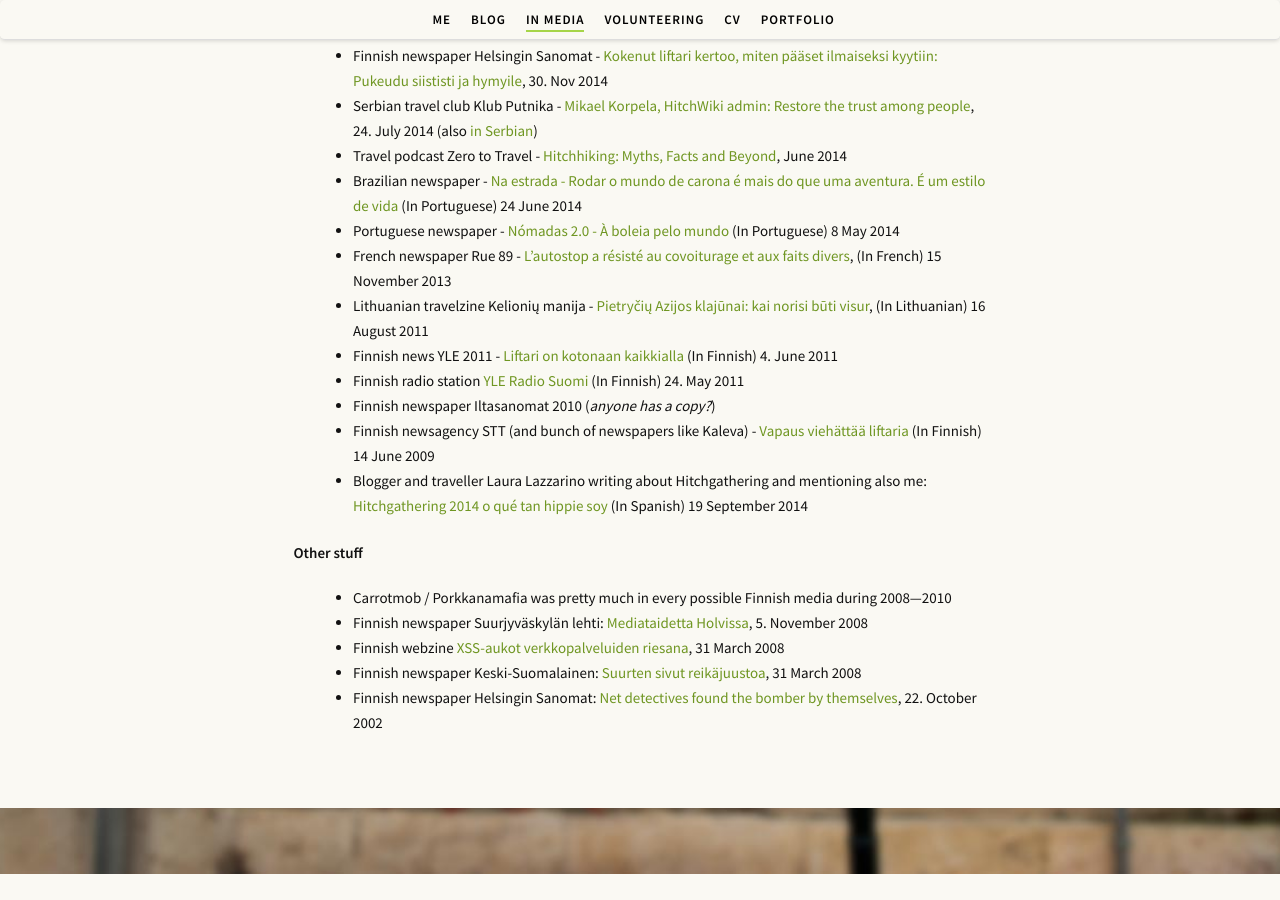
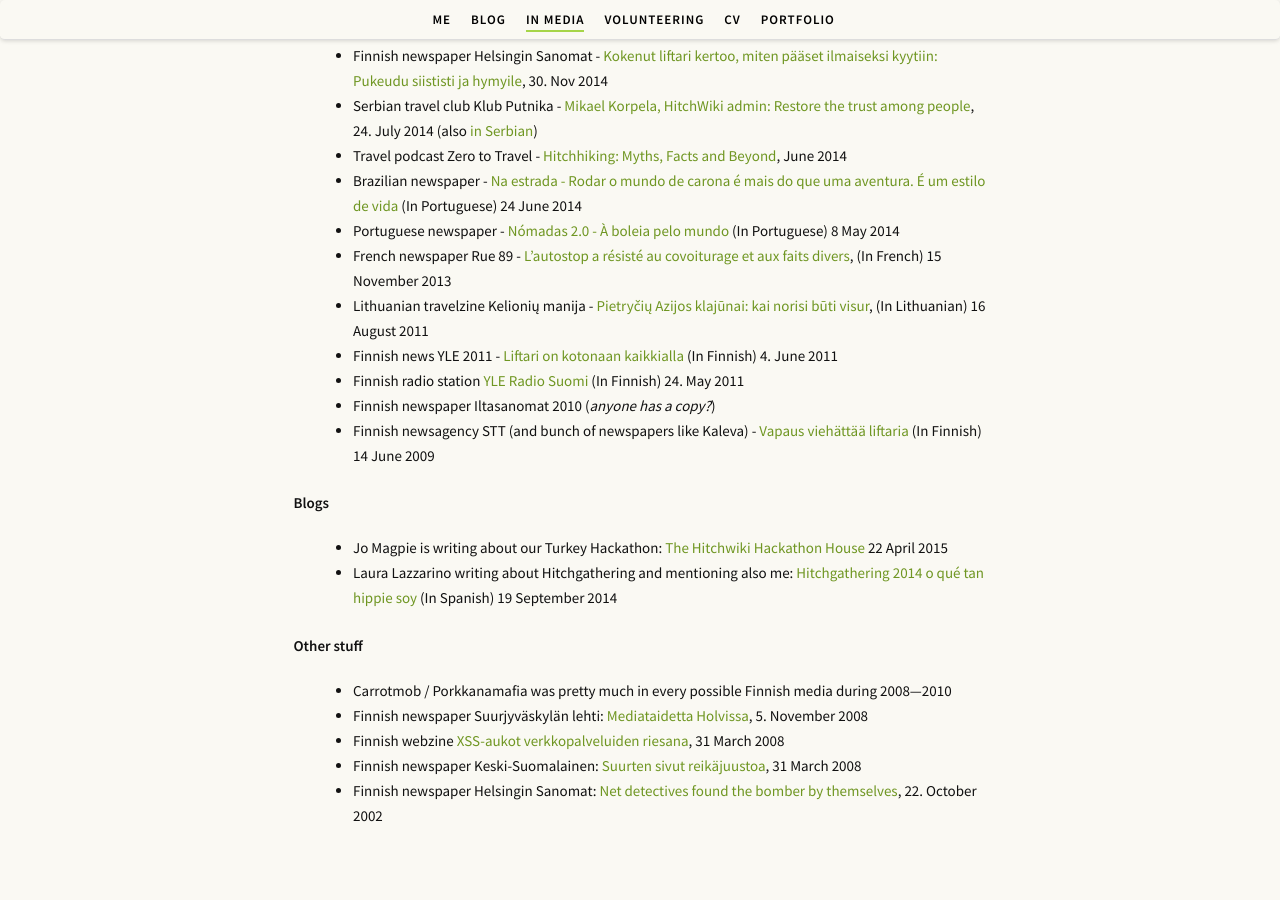
Before and after one commit to simison/simison.github.io, a Jekyll site: the page built from media/index.html, in a window 1280 px wide and 900 px high, scrolled down 971 px. Built offline with Jekyll 4.4.1, drawn with Linux system fonts in a browser that asks for light colours; some web fonts are replaced.

Commit message:
Media -> Blogs

```diff
--- a/media/index.html
+++ b/media/index.html
@@ -35,7 +35,12 @@
         <li>Finnish radio station <a href="https://dl.dropboxusercontent.com/u/5048547/liftarihaastattelu-yle.mp3">YLE Radio Suomi</a> (In Finnish) 24. May 2011</li>
         <li>Finnish newspaper Iltasanomat 2010 (<em>anyone has a copy?</em>)</li>
         <li>Finnish newsagency STT (and bunch of newspapers like Kaleva) - <a href="http://www.kaleva.fi/uutiset/kotimaa/vapaus-viehattaa-liftaria/276446/">Vapaus viehättää liftaria</a> (In Finnish) 14 June 2009</li>
-        <li>Blogger and traveller Laura Lazzarino writing about Hitchgathering and mentioning also me: <a href="http://losviajesdenena.com/2014/09/hitchgathering-2014-o-que-tan-hippie-soy/">Hitchgathering 2014 o qué tan hippie soy</a> (In Spanish) 19 September 2014</li>
+      </ul>
+
+      <h4>Blogs</h4>
+      <ul>
+        <li>Jo Magpie is writing about our Turkey Hackathon: <a href="https://wandrlymagazine.com/the-hitchwiki-hackathon-house/">The Hitchwiki Hackathon House</a> 22 April 2015</li>
+        <li>Laura Lazzarino writing about Hitchgathering and mentioning also me: <a href="http://losviajesdenena.com/2014/09/hitchgathering-2014-o-que-tan-hippie-soy/">Hitchgathering 2014 o qué tan hippie soy</a> (In Spanish) 19 September 2014</li>
       </ul>
 
       <h4>Other stuff</h4>
```
